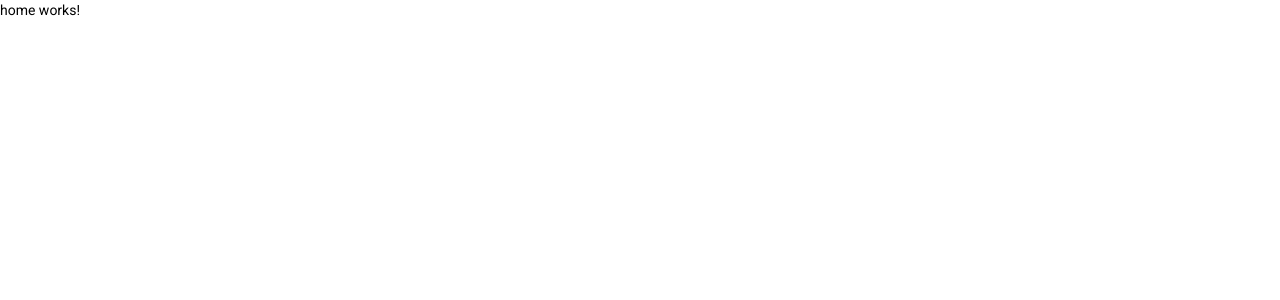
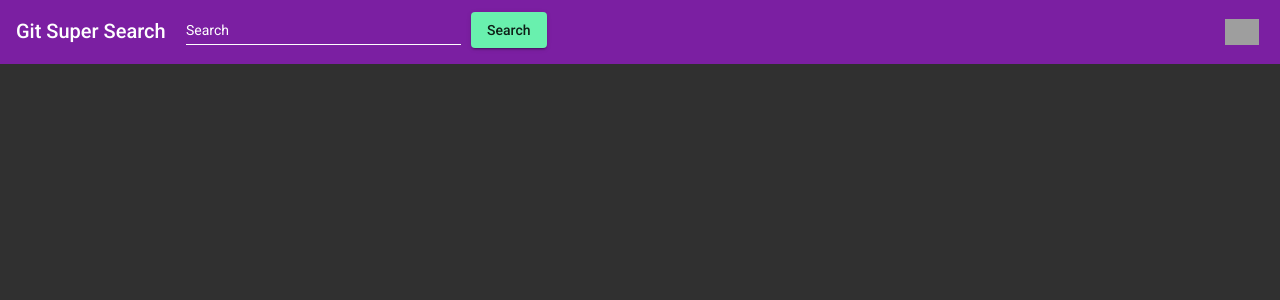
Before and after one commit to sampaiodias/git-super-search, an Angular app: page / in a window 1280 px wide. Shown: the top 300 px of the page. Built offline with nearby package versions, Linux system fonts and the light colour scheme; grey boxes are pictures that could not be loaded.

Commit message:
Added toolbar with search form

```diff
--- a/src/app/app.component.html
+++ b/src/app/app.component.html
@@ -1 +1,3 @@
-<router-outlet></router-outlet>
+<body class="mat-app-background">
+  <router-outlet></router-outlet>
+</body>
--- a/src/app/home/home.component.html
+++ b/src/app/home/home.component.html
@@ -1 +1 @@
-<p>home works!</p>
+<app-toolbar></app-toolbar>
--- /dev/null
+++ b/src/app/toolbar/toolbar.component.html
@@ -0,0 +1,25 @@
+<mat-toolbar color="primary">
+  <mat-toolbar-row>
+    <p class="title">Git Super Search</p>
+    <div class="search-form-container">
+      <form class="search-form">
+        <mat-form-field class="search-field">
+          <input matInput placeholder="Search" />
+        </mat-form-field>
+        <button mat-raised-button color="accent" class="search-button">
+          Search
+        </button>
+      </form>
+    </div>
+    <span class="spacer"></span>
+    <a href="https://github.com/sampaiodias/git-super-search" target="_blank">
+      <button mat-icon-button aria-label="GitHub page">
+        <img
+          src="https://material.angular.io/assets/img/homepage/github-circle-white-transparent.svg"
+          alt="github"
+          class="icon"
+        />
+      </button>
+    </a>
+  </mat-toolbar-row>
+</mat-toolbar>
--- /dev/null
+++ b/src/app/toolbar/toolbar.component.scss
@@ -0,0 +1,32 @@
+.search-form {
+  width: 100%;
+}
+
+.search-field {
+  width: 100%;
+}
+
+.search-form-container {
+  margin: 0 10px;
+  min-width: 20%;
+  max-width: 500px;
+  font-size: 14px;
+}
+
+.search-button {
+  margin: 10px;
+}
+
+.title {
+  margin-top: 10px;
+  margin-right: 10px;
+}
+
+.icon {
+  height: 26px;
+  margin: 0 4px 3px 0;
+}
+
+.spacer {
+  flex: 1 1 auto;
+}
--- /dev/null
+++ b/src/app/toolbar/toolbar.component.ts
@@ -0,0 +1,15 @@
+import { Component, OnInit } from '@angular/core';
+
+@Component({
+  selector: 'app-toolbar',
+  templateUrl: './toolbar.component.html',
+  styleUrls: ['./toolbar.component.scss']
+})
+export class ToolbarComponent implements OnInit {
+
+  constructor() { }
+
+  ngOnInit(): void {
+  }
+
+}
```
Also changed, not shown: src/app/app.module.ts (+14 -6 lines), 1 other file (tests, documents, lock files or other folders).
